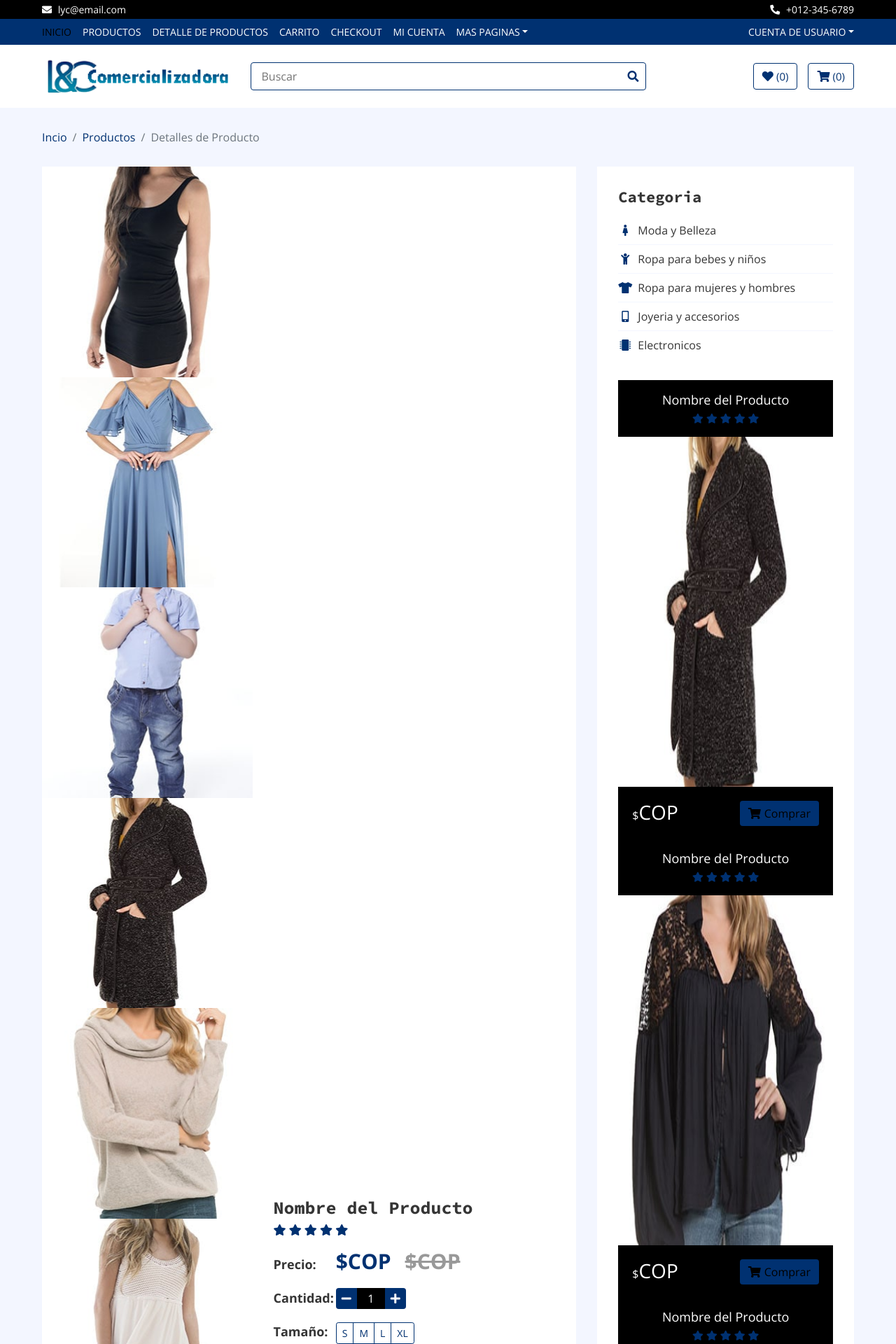
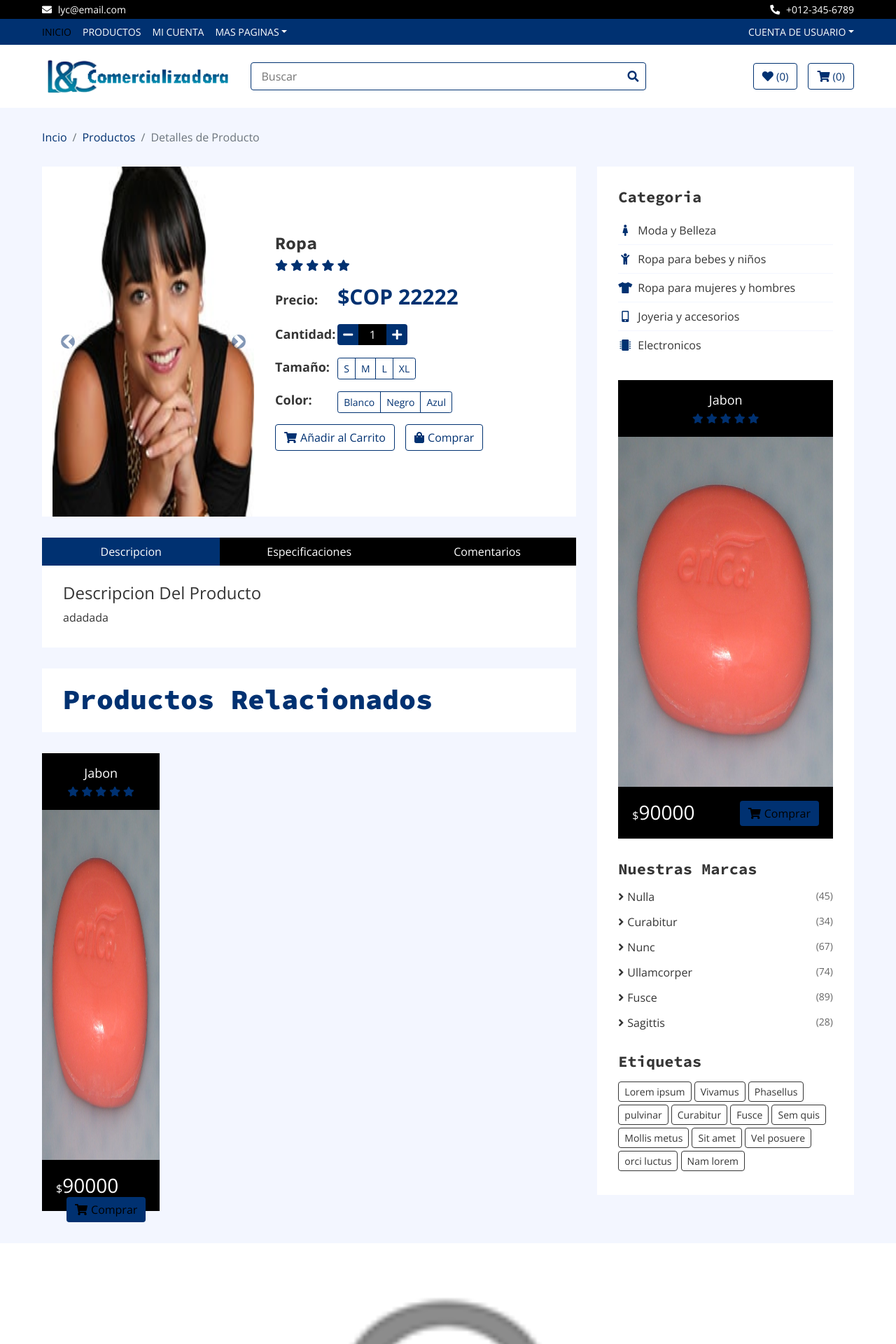
Before and after one commit to Sebas0317/proyectoLC, a Django app: page /product-detail/1/ in a window 1280 px wide. Shown: the top 1920 px of the page at 70% size. Run offline with Django 4.2, Linux system fonts and the light colour scheme; data comes from the database, SQL or seed files in the repository; both versions use the stored data as it was after the commit; some libraries are stand-ins or nearby versions.

Commit message:
correcciones y demas

```diff
--- a/lycdjango/core/templates/core/base.html
+++ b/lycdjango/core/templates/core/base.html
@@ -71,14 +71,12 @@
         >
           <div class="navbar-nav mr-auto">
             <a href="{% url 'home' %}" class="nav-item nav-link active">Inicio</a>
-            <a href="{% url 'product-list' %}" class="nav-item nav-link"
+            <a href="{% url 'product_list' %}" class="nav-item nav-link"
               >Productos</a
             >
-            <a href="{% url 'product-detail' %}" class="nav-item nav-link"
-              >Detalle de Productos</a
-            >
-            <a href="{% url 'home' %}" class="nav-item nav-link">Carrito</a>
-            <a href="{% url 'home' %}" class="nav-item nav-link">Checkout</a>
+
+            {% comment %} <a href="{% url 'home' %}" class="nav-item nav-link">Carrito</a>
+            <a href="{% url 'home' %}" class="nav-item nav-link">Checkout</a> {% endcomment %}
             <a href="{% url 'home' %}" class="nav-item nav-link">Mi Cuenta</a>
             <div class="nav-item dropdown">
               <a
--- a/lycdjango/core/templates/core/home.html
+++ b/lycdjango/core/templates/core/home.html
@@ -370,7 +370,7 @@
               <div class="product-price">
                 <h3><span>$</span>{{ producto.precio }}</h3>
                 {% if producto.cantidad_disponible > 0 %}
-                <a class="btn" href="{% url 'product_detail' producto.id %}">
+                <a class="btn" href="{% url 'product-detail' producto.id %}">
                   <i class="fa fa-shopping-cart"></i>Comprar
                 </a>
                 {% else %}
@@ -423,7 +423,7 @@
               <div class="product-price">
                 <h3><span>$</span>{{ producto.precio }}</h3>
                 {% if producto.cantidad_disponible > 0 %}
-                <a class="btn" href="{% url 'product_detail' producto.id %}">
+                <a class="btn" href="{% url 'product-detail' producto.id %}">
                   <i class="fa fa-shopping-cart"></i>Comprar
                 </a>
                 {% else %}
--- a/lycdjango/core/templates/core/product-detail.html
+++ b/lycdjango/core/templates/core/product-detail.html
@@ -21,40 +20,63 @@
     <div class="row">
       <div class="col-lg-8">
         <div class="product-detail-top">
+          <div class="container">
             <div class="row align-items-center">
               <div class="col-md-5">
-                <div class="product-slider-single normal-slider">
-                  <img src="{% static 'core/img/product-1.jpg' %}" alt="Product Image" />
-                  <img src="{% static 'core/img/product-3.jpg' %}" alt="Product Image" />
-                  <img src="{% static 'core/img/product-5.jpg' %}" alt="Product Image" />
-                  <img src="{% static 'core/img/product-7.jpg' %}" alt="Product Image" />
-                  <img src="{% static 'core/img/product-9.jpg' %}" alt="Product Image" />
-                  <img src="{% static 'core/img/product-10.jpg' %}" alt="Product Image" />
+                <div
+                  id="product-slider"
+                  class="carousel slide"
+                  data-ride="carousel"
+                >
+                  <div class="carousel-inner">
+                    <div class="carousel-item active">
+                      {% if producto.imagen %}
+                      <img
+                        src="{{ producto.imagen.url }}"
+                        alt="Product Image"
+                        class="d-block w-100"
+                      />
+                      {% else %}
+                      <img
+                        src="{% static 'core/img/product-1.jpg' %}"
+                        alt="Product Image"
+                        class="d-block w-100"
+                      />
+                      {% endif %}
                     </div>
-                <div class="product-slider-single-nav normal-slider">
-                  <div class="slider-nav-img">
-                    <img src="{% static 'core/img/product-1.jpg' %}" alt="Product Image" />
+
+                    <!-- Agrega más elementos del carrusel aquí -->
                   </div>
-                  <div class="slider-nav-img">
-                    <img src="{% static 'core/img/product-3.jpg' %}" alt="Product Image" />
-                  </div>
-                  <div class="slider-nav-img">
-                    <img src="{% static 'core/img/product-5.jpg' %}" alt="Product Image" />
-                  </div>
-                  <div class="slider-nav-img">
-                    <img src="{% static 'core/img/product-7.jpg' %}" alt="Product Image" />
-                  </div>
-                  <div class="slider-nav-img">
-                    <img src="{% static 'core/img/product-9.jpg' %}" alt="Product Image" />
-                  </div>
-                  <div class="slider-nav-img">
-                    <img src="{% static 'core/img/product-10.jpg' %}" alt="Product Image" />
+                  <a
+                    class="carousel-control-prev"
+                    href="#product-slider"
+                    role="button"
+                    data-slide="prev"
+                  >
+                    <span
+                      class="carousel-control-prev-icon"
+                      aria-hidden="true"
+                    ></span>
+                    <span class="sr-only">Previous</span>
+                  </a>
+                  <a
+                    class="carousel-control-next"
+                    href="#product-slider"
+                    role="button"
+                    data-slide="next"
+                  >
+                    <span
+                      class="carousel-control-next-icon"
+                      aria-hidden="true"
+                    ></span>
+                    <span class="sr-only">Next</span>
+                  </a>
                 </div>
               </div>
-              </div>
+
               <div class="col-md-7">
                 <div class="product-content">
-                  <div class="title"><h2>Nombre del Producto</h2></div>
+                  <div class="title"><h2>{{ producto.nombre }}</h2></div>
                   <div class="ratting">
                     <i class="fa fa-star"></i>
                     <i class="fa fa-star"></i>
@@ -64,7 +86,7 @@
                   </div>
                   <div class="price">
                     <h4>Precio:</h4>
-                    <p>$COP <span>$COP</span></p>
+                    <p>$COP {{ producto.precio }}</p>
                   </div>
                   <div class="quantity">
                     <h4>Cantidad:</h4>
@@ -96,12 +118,13 @@
                     </div>
                   </div>
                   <div class="action">
-                    <a class="btn" href="#"
-                      ><i class="fa fa-shopping-cart"></i>Añadir al Carrito</a
-                    >
-                    <a class="btn" href="#"
-                      ><i class="fa fa-shopping-bag"></i>Comprar</a
-                    >
+                    <a class="btn" href="{% url 'add_to_cart' producto.id %}">
+                      <i class="fa fa-shopping-cart"></i>Añadir al Carrito
+                    </a>
+                    <a class="btn" href="#">
+                      <i class="fa fa-shopping-bag"></i>Comprar
+                    </a>
+                  </div>
                 </div>
               </div>
             </div>
@@ -211,13 +222,12 @@
             <h1>Productos Relacionados</h1>
           </div>
 
-            <div
-              class="row align-items-center product-slider product-slider-3"
-            >
+          <div class="row align-items-center product-slider product-slider-3">
+            {% for producto_relacionado in productos_relacionados %}
             <div class="col-lg-3">
                 <div class="product-item">
                     <div class="product-title">
-                    <a href="#">Nombre del Producto</a>
+                        <a href="#">{{ producto_relacionado.nombre }}</a>
                         <div class="ratting">
                             <i class="fa fa-star"></i>
                             <i class="fa fa-star"></i>
@@ -227,144 +237,35 @@
                         </div>
                     </div>
                     <div class="product-image">
-                    <a href="product-detail.html">
-                      <img src="{% static 'core/img/product-10.jpg' %}" alt="Product Image" />
+                        <a href="#">
+                            <img src="{{ producto_relacionado.imagen.url }}" alt="Product Image" />
                         </a>
                         <div class="product-action">
-                      <a href="#"><i class="fa fa-cart-plus"></i></a>
+                            <form method="post" action="{% url 'add_to_cart' producto_relacionado.id %}">
+                                {% csrf_token %}
+                                <button type="submit" class="btn">
+                                    <i class="fa fa-cart-plus"></i>
+                                </button>
+                            </form>
                             <a href="#"><i class="fa fa-heart"></i></a>
                             <a href="#"><i class="fa fa-search"></i></a>
                         </div>
                     </div>
                     <div class="product-price">
-                    <h3><span>$</span>COP</h3>
-                    <a class="btn" href=""
-                      ><i class="fa fa-shopping-cart"></i>Comprar</a
-                    >
+                      <h3><span>$</span>{{ producto_relacionado.precio }}</h3>
+                      {% if producto_relacionado.cantidad_disponible > 0 %}
+                      <a class="btn" href="{% url 'product-detail' producto_relacionado.id %}">
+                          <i class="fa fa-shopping-cart"></i>Comprar
+                      </a>
+                      {% else %}
+                      <button class="btn btn-disabled" disabled>Agotado</button>
+                      {% endif %}
                   </div>
                 </div>
             </div>
-              <div class="col-lg-3">
-                <div class="product-item">
-                  <div class="product-title">
-                    <a href="#">Nombre del Producto</a>
-                    <div class="ratting">
-                      <i class="fa fa-star"></i>
-                      <i class="fa fa-star"></i>
-                      <i class="fa fa-star"></i>
-                      <i class="fa fa-star"></i>
-                      <i class="fa fa-star"></i>
+            {% endfor %}
         </div>
-                  </div>
-                  <div class="product-image">
-                    <a href="product-detail.html">
-                      <img src="{% static 'core/img/product-8.jpg' %}" alt="Product Image" />
-                    </a>
-                    <div class="product-action">
-                      <a href="#"><i class="fa fa-cart-plus"></i></a>
-                      <a href="#"><i class="fa fa-heart"></i></a>
-                      <a href="#"><i class="fa fa-search"></i></a>
-                    </div>
-                  </div>
-                  <div class="product-price">
-                    <h3><span>$</span>COP</h3>
-                    <a class="btn" href=""
-                      ><i class="fa fa-shopping-cart"></i>Comprar</a
-                    >
-                  </div>
-                </div>
-              </div>
-              <div class="col-lg-3">
-                <div class="product-item">
-                  <div class="product-title">
-                    <a href="#">Nombre del Producto</a>
-                    <div class="ratting">
-                      <i class="fa fa-star"></i>
-                      <i class="fa fa-star"></i>
-                      <i class="fa fa-star"></i>
-                      <i class="fa fa-star"></i>
-                      <i class="fa fa-star"></i>
-                    </div>
-                  </div>
-                  <div class="product-image">
-                    <a href="product-detail.html">
-                      <img src="img/product-6.jpg" alt="Product Image" />
-                    </a>
-                    <div class="product-action">
-                      <a href="#"><i class="fa fa-cart-plus"></i></a>
-                      <a href="#"><i class="fa fa-heart"></i></a>
-                      <a href="#"><i class="fa fa-search"></i></a>
-                    </div>
-                  </div>
-                  <div class="product-price">
-                    <h3><span>$</span>COP</h3>
-                    <a class="btn" href=""
-                      ><i class="fa fa-shopping-cart"></i>Comprar</a
-                    >
-                  </div>
-                </div>
-              </div>
-              <div class="col-lg-3">
-                <div class="product-item">
-                  <div class="product-title">
-                    <a href="#">Nombre del Producto</a>
-                    <div class="ratting">
-                      <i class="fa fa-star"></i>
-                      <i class="fa fa-star"></i>
-                      <i class="fa fa-star"></i>
-                      <i class="fa fa-star"></i>
-                      <i class="fa fa-star"></i>
-                    </div>
-                  </div>
-                  <div class="product-image">
-                    <a href="product-detail.html">
-                      <img src="{% static 'core/img/product-4.jpg' %}" alt="Product Image" />
-                    </a>
-                    <div class="product-action">
-                      <a href="#"><i class="fa fa-cart-plus"></i></a>
-                      <a href="#"><i class="fa fa-heart"></i></a>
-                      <a href="#"><i class="fa fa-search"></i></a>
-                    </div>
-                  </div>
-                  <div class="product-price">
-                    <h3><span>$</span>COP</h3>
-                    <a class="btn" href=""
-                      ><i class="fa fa-shopping-cart"></i>Comprar</a
-                    >
-                  </div>
-                </div>
-              </div>
-              <div class="col-lg-3">
-                <div class="product-item">
-                  <div class="product-title">
-                    <a href="#">Nombre del Producto</a>
-                    <div class="ratting">
-                      <i class="fa fa-star"></i>
-                      <i class="fa fa-star"></i>
-                      <i class="fa fa-star"></i>
-                      <i class="fa fa-star"></i>
-                      <i class="fa fa-star"></i>
-                    </div>
-                  </div>
-                  <div class="product-image">
-                    <a href="product-detail.html">
-                      <img src="{% static 'core/img/product-2.jpg' %}" alt="Product Image" />
-                    </a>
-                    <div class="product-action">
-                      <a href="#"><i class="fa fa-cart-plus"></i></a>
-                      <a href="#"><i class="fa fa-heart"></i></a>
-                      <a href="#"><i class="fa fa-search"></i></a>
-                    </div>
-                  </div>
-                  <div class="product-price">
-                    <h3><span>$</span>COP</h3>
-                    <a class="btn" href=""
-                      ><i class="fa fa-shopping-cart"></i>Comprar</a
-                    >
-                  </div>
-                </div>
-              </div>
-            </div>
+
         </div>
       </div>
 
@@ -404,11 +304,10 @@
           </nav>
         </div>
 
-          <div class="sidebar-widget widget-slider">
-            <div class="sidebar-slider normal-slider">
+        <div class="sidebar-widget">
           <div class="product-item">
             <div class="product-title">
-                  <a href="#">Nombre del Producto</a>
+              <a href="#">{{ producto_aleatorio.nombre }}</a>
               <div class="ratting">
                 <i class="fa fa-star"></i>
                 <i class="fa fa-star"></i>
@@ -418,8 +317,11 @@
               </div>
             </div>
             <div class="product-image">
-                  <a href="product-detail.html">
-                    <img src="{% static 'core/img/product-7.jpg' %}" alt="Product Image" />
+              <a href="#">
+                <img
+                  src="{{ producto_aleatorio.imagen.url }}"
+                  alt="Product Image"
+                />
               </a>
               <div class="product-action">
                 <a href="#"><i class="fa fa-cart-plus"></i></a>
@@ -428,67 +330,10 @@
               </div>
             </div>
             <div class="product-price">
-                  <h3><span>$</span>COP</h3>
-                  <a class="btn" href=""
-                    ><i class="fa fa-shopping-cart"></i>Comprar</a
-                  >
-                </div>
-              </div>
-              <div class="product-item">
-                <div class="product-title">
-                  <a href="#">Nombre del Producto</a>
-                  <div class="ratting">
-                    <i class="fa fa-star"></i>
-                    <i class="fa fa-star"></i>
-                    <i class="fa fa-star"></i>
-                    <i class="fa fa-star"></i>
-                    <i class="fa fa-star"></i>
-                  </div>
-                </div>
-                <div class="product-image">
-                  <a href="product-detail.html">
-                    <img src="{% static 'core/img/product-8.jpg' %}" alt="Product Image" />
+              <h3><span>$</span>{{ producto_aleatorio.precio }}</h3>
+              <a class="btn" href="{% url 'product-detail' %}">
+                <i class="fa fa-shopping-cart"></i>Comprar
               </a>
-                  <div class="product-action">
-                    <a href="#"><i class="fa fa-cart-plus"></i></a>
-                    <a href="#"><i class="fa fa-heart"></i></a>
-                    <a href="#"><i class="fa fa-search"></i></a>
-                  </div>
-                </div>
-                <div class="product-price">
-                  <h3><span>$</span>COP</h3>
-                  <a class="btn" href=""
-                    ><i class="fa fa-shopping-cart"></i>Comprar</a
-                  >
-                </div>
-              </div>
-              <div class="product-item">
-                <div class="product-title">
-                  <a href="#">Nombre del Producto</a>
-                  <div class="ratting">
-                    <i class="fa fa-star"></i>
-                    <i class="fa fa-star"></i>
-                    <i class="fa fa-star"></i>
-                    <i class="fa fa-star"></i>
-                    <i class="fa fa-star"></i>
-                  </div>
-                </div>
-                <div class="product-image">
-                  <a href="product-detail.html">
-                    <img src="{% static 'core/img/product-9.jpg' %}" alt="Product Image" />
-                  </a>
-                  <div class="product-action">
-                    <a href="#"><i class="fa fa-cart-plus"></i></a>
-                    <a href="#"><i class="fa fa-heart"></i></a>
-                    <a href="#"><i class="fa fa-search"></i></a>
-                  </div>
-                </div>
-                <div class="product-price">
-                  <h3><span>$</span>COP</h3>
-                  <a class="btn" href=""
-                    ><i class="fa fa-shopping-cart"></i>Comprar</a
-                  >
-                </div>
             </div>
           </div>
         </div>
@@ -541,5 +386,96 @@
   </div>
 </div>
 <!-- Brand End -->
+<style>
+  /* Personalizar las flechas */
+  .carousel-control-prev-icon,
+  .carousel-control-next-icon {
+    background-color: #0a326f;
+    color: #ffffff; /* Color del ícono (flechas) */
+    font-size: 20px;
+    border-radius: 50%;
+    padding: 10px;
+  }
 
-{%endblock%}
+  /* Hacer que el carrusel se mueva automáticamente */
+  .carousel {
+    /* Ajusta la velocidad de desplazamiento */
+    -webkit-transition: 0.5s ease-in-out;
+    -moz-transition: 0.5s ease-in-out;
+    -o-transition: 0.5s ease-in-out;
+    transition: 0.5s ease-in-out;
+  }
+
+  .carousel:hover {
+    /* Detiene la transición en el hover */
+    -webkit-transition: none;
+    -moz-transition: none;
+    -o-transition: none;
+    transition: none;
+  }
+</style>
+<script src="https://code.jquery.com/jquery-3.6.0.min.js"></script>
+<script>
+  $(document).ready(function () {
+    $(".btn-minus").on("click", function () {
+      var $input = $(this).parent().find("input");
+      var oldValue = parseInt($input.val());
+      if (oldValue > 1) {
+        $input.val(oldValue - 1);
+      }
+    });
+
+    $(".btn-plus").on("click", function () {
+      var $input = $(this).parent().find("input");
+      var oldValue = parseInt($input.val());
+      $input.val(oldValue + 1);
+    });
+
+     // Función para obtener el token CSRF desde las cookies
+     function getCookie(name) {
+      var cookieValue = null;
+      if (document.cookie && document.cookie !== '') {
+          var cookies = document.cookie.split(';');
+          for (var i = 0; i < cookies.length; i++) {
+              var cookie = cookies[i].trim();
+              // Buscar el nombre del token CSRF en las cookies
+              if (cookie.substring(0, name.length + 1) === (name + '=')) {
+                  cookieValue = decodeURIComponent(cookie.substring(name.length + 1));
+                  break;
+              }
+          }
+      }
+      return cookieValue;
+  }
+
+  // Manejar el clic en el enlace "Añadir al Carrito"
+  $(".add-to-cart-link").click(function(e) {
+      e.preventDefault(); // Evitar que el enlace redireccione a la página de detalles
+      e.stopPropagation(); // Evitar que el evento se propague y se active la redirección predeterminada
+      var product_id = $(this).data("product-id");
+      var quantity = 1; // Opcional: Puedes permitir que el usuario ingrese la cantidad o usar un valor predeterminado.
+
+      // Obtener el token CSRF
+      var csrftoken = getCookie('csrftoken');
+
+      // Realizar la solicitud AJAX para agregar al carrito
+      $.ajax({
+          type: "POST",
+          url: "{% url 'add_to_cart' 0 %}".replace('0', product_id),
+          data: {
+              'quantity': quantity,
+          },
+          beforeSend: function(xhr) {
+              xhr.setRequestHeader("X-CSRFToken", csrftoken);
+          },
+          dataType: 'json',
+
+      });
+  });
+  });
+
+
+
+</script>
+
+{% endblock%}
--- a/lycdjango/lycdjango/urls.py
+++ b/lycdjango/lycdjango/urls.py
@@ -19,17 +19,18 @@ from django.urls import path
 from django.conf.urls.static import static, settings
 from core import views
 from core import views as core_views
+from productos import views as productos_views
 
 urlpatterns = [
     path('', views.home, name="home"),
     path('product-detail/', views.product_detail, name="product-detail"),
     path('product-detail/<int:producto_id>/',views.product_detail, name='product-detail'),
-    path('product-list/', views.productlist, name="product-list"),
+    path('product_list/', productos_views.product_list, name='product_list'),
     path('checkout/', views.checkout, name="checkout"),
     path('my-account/', core_views.myaccount, name="my-account"),
     path('wishlist/', views.wishlist, name="wishlist"),
     path('contact/', views.contact, name="contact"),
-    path('admin/', views.admin, name="admin"),
+    path('user_admin/', views.admin, name="admin"),
     path('regis/', views.regis, name="regis"),
     path('admin/', admin.site.urls),
 
--- a/lycdjango/productos/templates/productos/product_list.html
+++ b/lycdjango/productos/templates/productos/product_list.html
@@ -86,7 +86,7 @@
                 </div>
                 <div class="product-image">
                   {% if producto.imagen %}
-                  <a href="{% url 'product_detail' %}">
+                  <a href="{% url 'product-detail' %}">
                     <img src="{{ producto.imagen.url }}" />
                   </a>
                   {% else %}
@@ -103,7 +103,7 @@
                 <div class="product-price">
                   <h3><span>$</span>{{ producto.precio }}</h3>
                   {% if producto.cantidad_disponible > 0 %}
-                  <a class="btn" href="{% url 'product_detail' producto.id %}">
+                  <a class="btn" href="{% url 'product-detail' producto.id %}">
                     <i class="fa fa-shopping-cart"></i>Comprar
                   </a>
                   {% else %}
@@ -213,7 +213,7 @@
             </div>
             <div class="product-price">
               <h3><span>$</span>{{ producto_aleatorio.precio }}</h3>
-              <a class="btn" href="{% url 'product_detail' %}">
+              <a class="btn" href="{% url 'product-detail' %}">
                 <i class="fa fa-shopping-cart"></i>Comprar
               </a>
             </div>
```
Also changed, not shown: other parts of lycdjango/core/templates/core/product-detail.html (+8 -22 lines), lycdjango/db.sqlite3, lycdjango/media/productos/Tualetsapo_Z4ct2ty.jpg (added), lycdjango/media/productos/review-3_m2wjhMT.jpg (added). Lines whose indentation alone changed are shown as unchanged.
